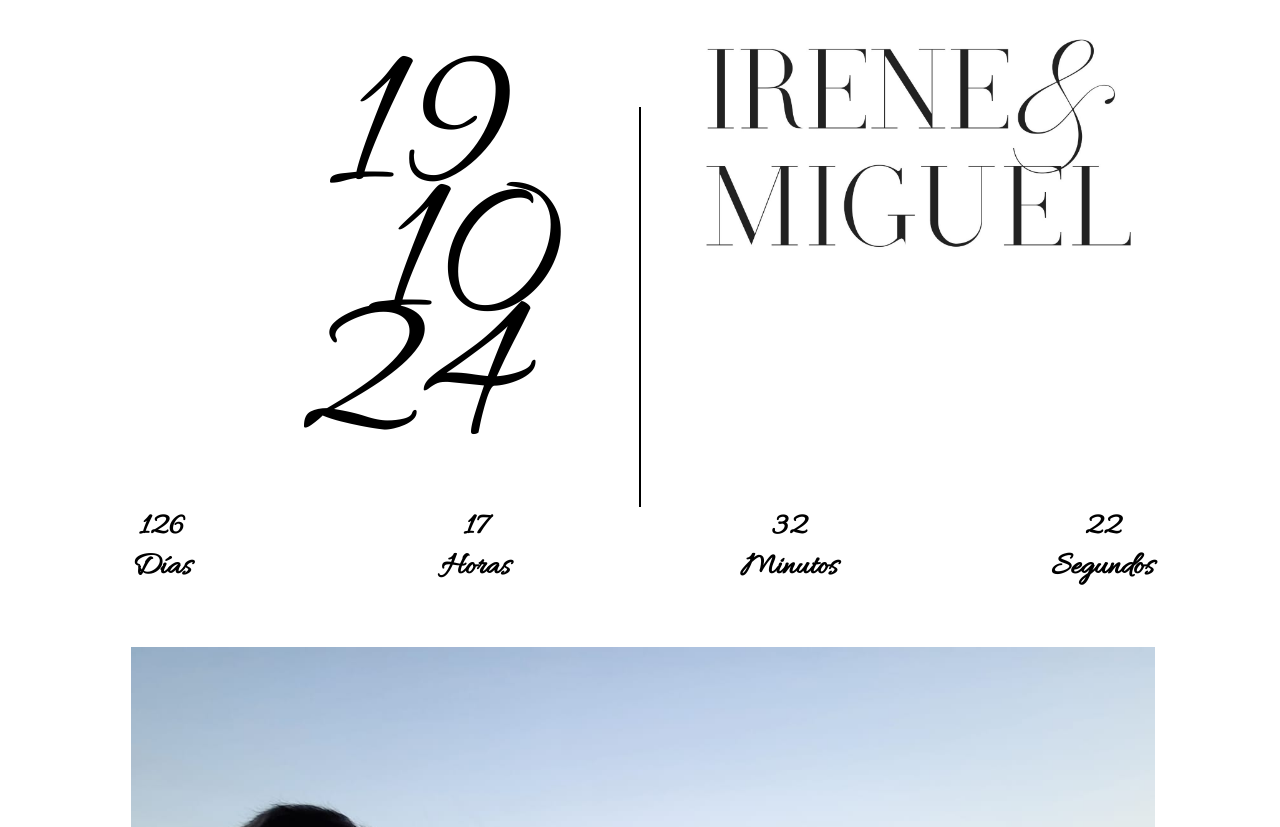
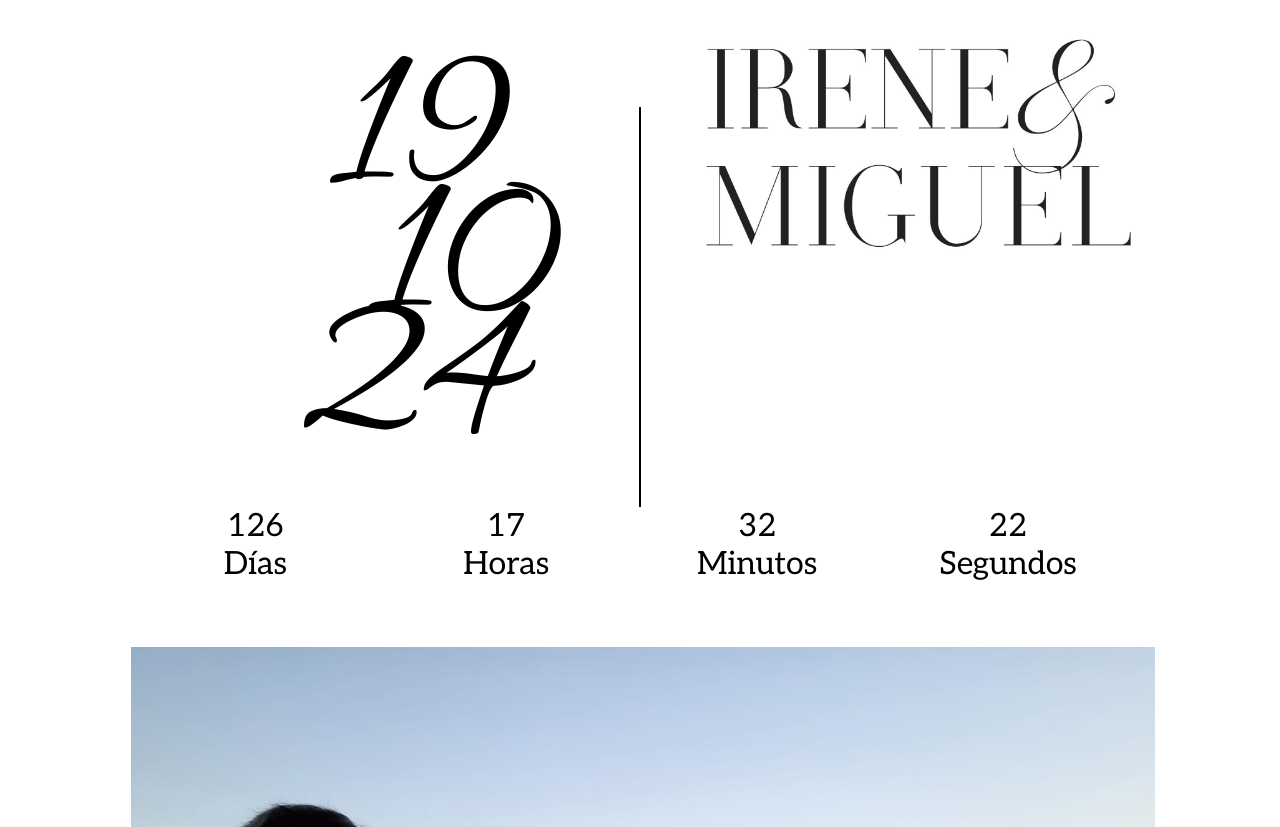
Before and after one commit to mariagm1404/bodami, a PHP site: page / in a window 1280 px wide. Shown: the part 153-980 px from the top of the page. Run offline with PHP 8.4, Linux system fonts and the light colour scheme.

Commit message:
Add files via upload

```diff
--- a/index.html
+++ b/index.html
@@ -50,7 +50,7 @@
         <h2 id="ir">e Irene</h2>-->
 
         <div id="cuentatras" class="movable-time">
-            <div id="countdown"></div>
+            <div id="countdown" class="aleo"></div>
         </div>
         <img id="compro" src="Imagenes/anuncio.jpg" alt="">
     </div>
--- a/style.css
+++ b/style.css
@@ -171,18 +171,27 @@ nav> p{
     margin-top: 10em;
     text-align: center;
     top: 400px;
+    width: 80%;
+    left: 10%;
 }
 
 #countdown{
     display: flex;
     flex-wrap: wrap;
     justify-content: center;
+
 }
+
+
+.aleo> {
+  font-family: "Aleo", serif;
+  font-optical-sizing: auto;
+  font-weight: 200;
+  font-style: normal;
+}
+
 #countdown > div{
     background: transparent;
-    font-family: "Allura", cursive;
-    font-weight: 800;
-    font-style: normal;
     flex-basis: 25%;
     box-sizing: border-box;
     padding-left: 10px;
@@ -419,7 +428,6 @@ footer img{
         text-align: center;
     }
     #countdown > div{
-        font-weight: 800;
         flex-basis: 25%;
         padding-left: 10px;
         font-size: 1em;
@@ -498,8 +506,6 @@ footer img{
         text-align: center;
     }
     #countdown > div{
-        font-weight: 800;
-        font-style: normal;
         flex-basis: 25%;
         box-sizing: border-box;
         padding-left: 10px;
--- a/success.html
+++ b/success.html
@@ -14,6 +14,7 @@
     <link rel="preconnect" href="https://fonts.googleapis.com">
     <link rel="preconnect" href="https://fonts.gstatic.com" crossorigin>
     <link href="https://fonts.googleapis.com/css2?family=Aleo:ital,wght@0,100..900;1,100..900&display=swap" rel="stylesheet">
+        <link href="https://fonts.googleapis.com/css2?family=Aleo:ital,wght@0,200;1,200&display=swap" rel="stylesheet">
 
     <style>
         body{
```
